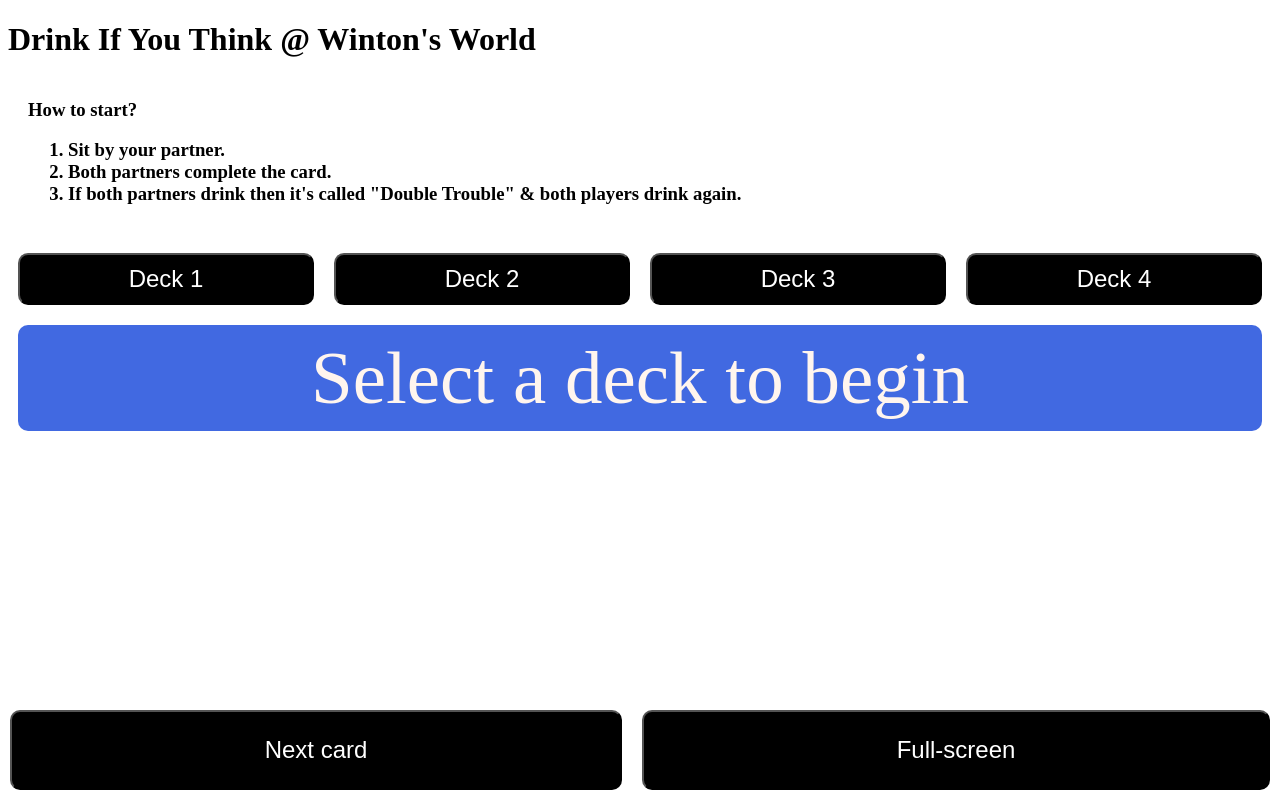
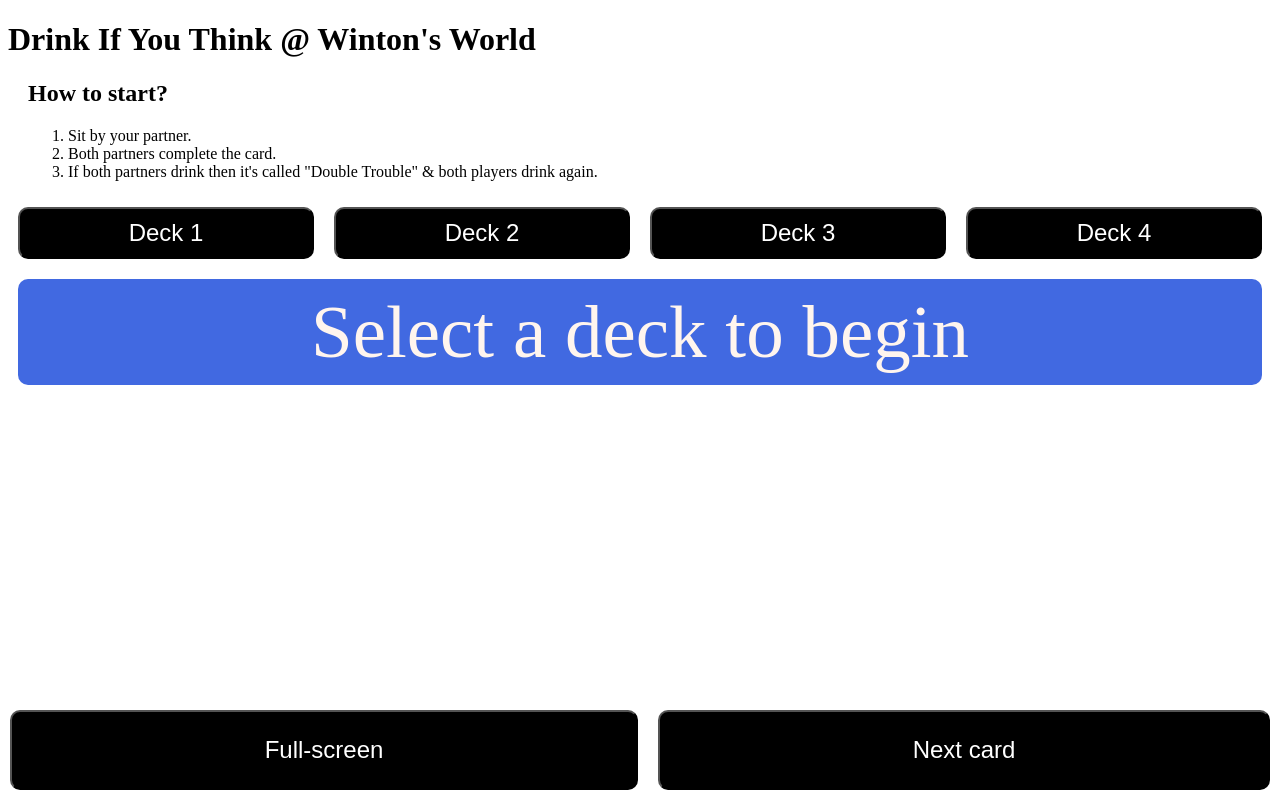
Before and after one commit to awinton64/drinkifyouthink, a plain HTML site: page index.html in a window 1280 px wide. Drawn offline with Linux system fonts and the light colour scheme.

Commit message:
updated rule css

```diff
--- a/index.html
+++ b/index.html
@@ -59,8 +59,6 @@
         }
 
         #descriptionContainer {
-            display: grid;
-            grid-template-rows: 1fr;
             padding-left: 20px;
             padding-right: 20px;
         }
@@ -105,13 +103,12 @@
   <body>
     <div id="title" ><h1>Drink If You Think @ Winton's World</h1></div>
     <div id="descriptionContainer">
-        <h3>How to start?
+        <h2>How to start?</h2>
             <ol>
                 <li>Sit by your partner.</li>
                 <li>Both partners complete the card.</li>
                 <li>If both partners drink then it's called "Double Trouble" & both players drink again.</li>
             </ol>
-        </h3>
     </div>
     <div class="buttonContainer">
         <button class="button" onclick="loadDeck1()">Deck 1</button>
@@ -126,8 +123,8 @@
     </div>
     <div id="buttonBackground">
         <div id="buttonHolder" class="center">
+            <button id="fullscreenButton" class="button" onclick=" toggleFullscreen()">Full-screen</button>
             <button id="nextCardButton" class="button" onclick="showNextCard()">Next card</button>
-            <button id="fullscreenButton" class="button" onclick=" toggleFullscreen()">Full-screen</button>
         </div>
     </div>
   </body>
```
